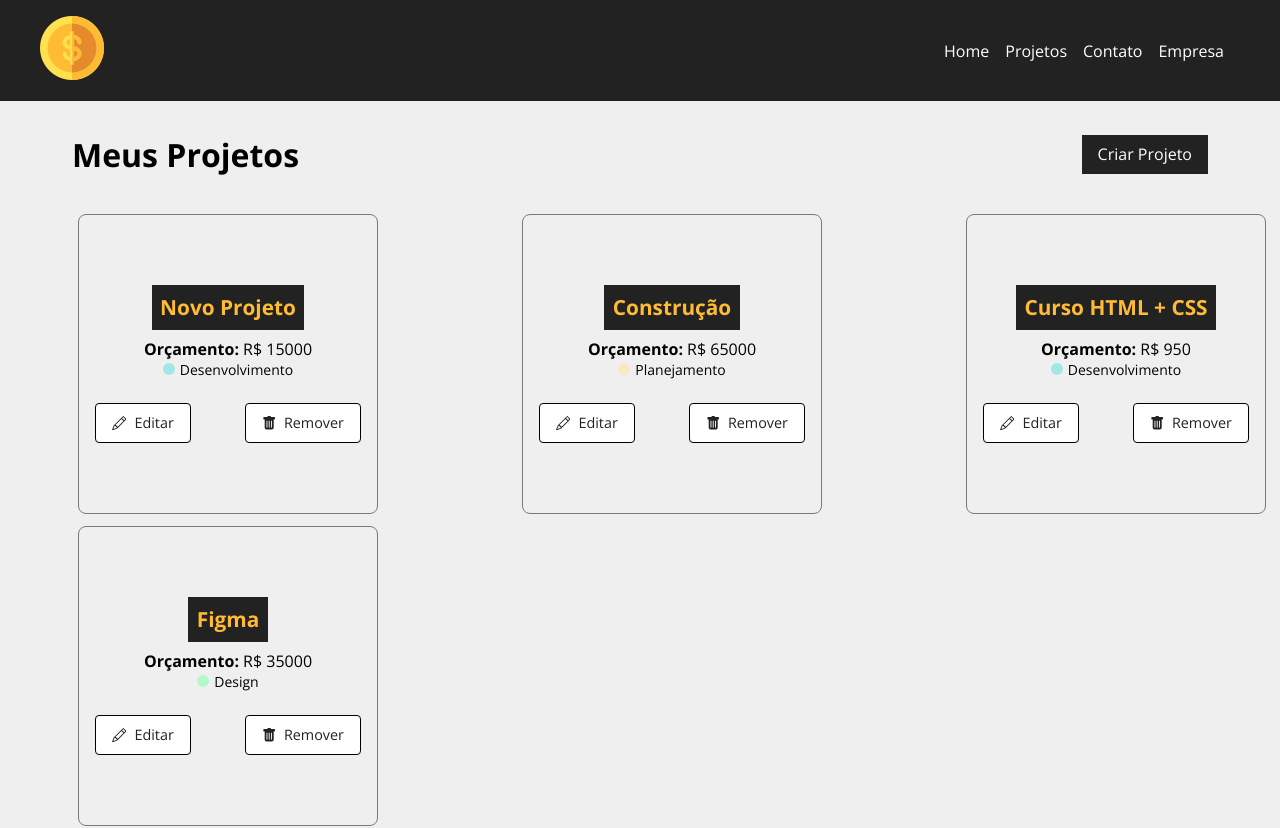
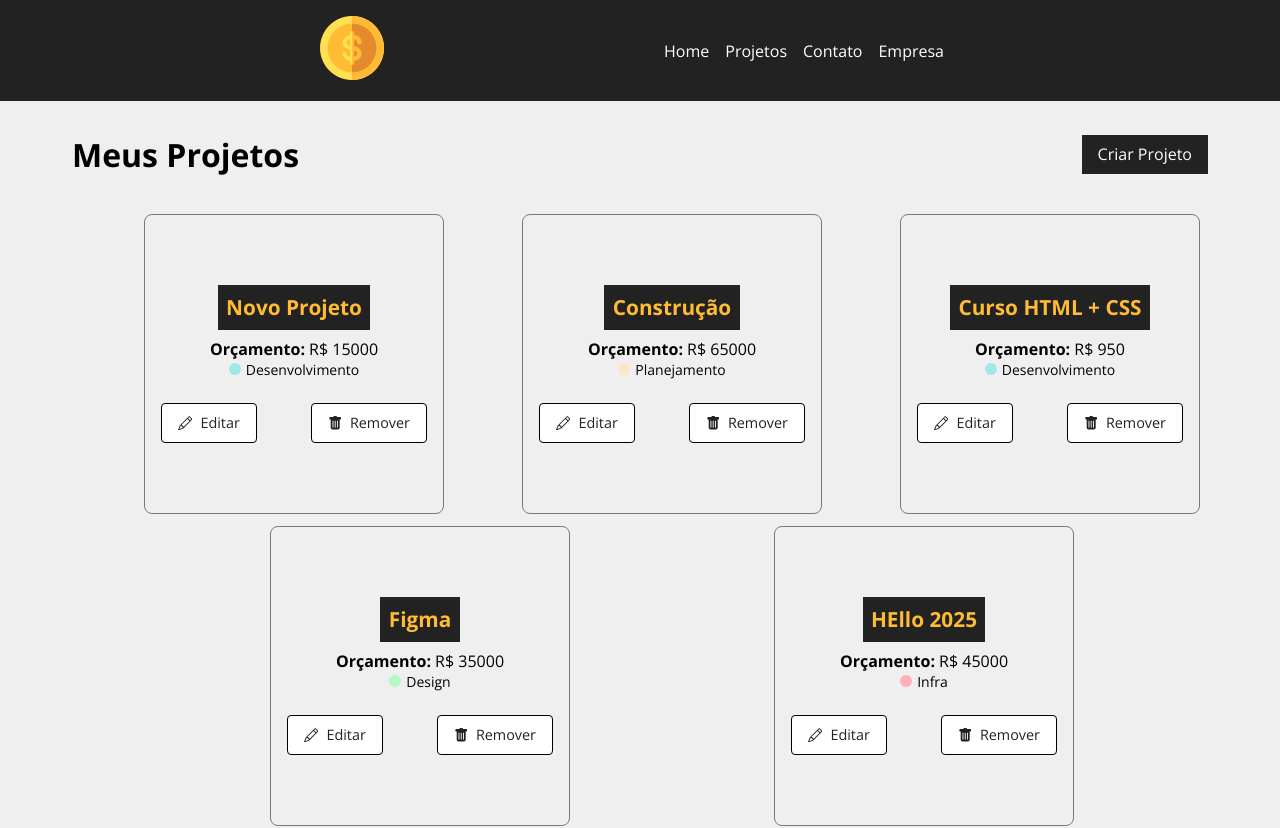
Before and after one commit to Filipe520/Costs, a React (Vite) app: page /projects in a window 1280 px wide. Shown: the top 828 px of the page. Built offline with nearby package versions, Linux system fonts and the light colour scheme; data requests are answered from the project's data file.

Commit message:
Criando componente de loader

```diff
--- a/db.json
+++ b/db.json
@@ -43,6 +43,17 @@
       },
       "cost": 0,
       "services": []
+    },
+    {
+      "id": "b5a8",
+      "name": "HEllo 2025",
+      "budget": "45000",
+      "category": {
+        "id": "1",
+        "name": "Infra"
+      },
+      "cost": 0,
+      "services": []
     }
   ],
   "categories": [
--- a/src/components/layout/Container/Container.module.css
+++ b/src/components/layout/Container/Container.module.css
@@ -2,7 +2,7 @@
 .container {
   width: 100%;
   display: flex;
-  justify-content: space-between;
+  justify-content: space-evenly;
   margin: 0 auto;
   flex-wrap: wrap;
 }
--- /dev/null
+++ b/src/components/layout/Loading/Loading.jsx
@@ -0,0 +1,13 @@
+import loading from "../../../img/loading.svg";
+import styles from "./Loading.module.css";
+
+const Loading = () => {
+  return (
+    <div className={styles.loading_container}>
+      <img className={styles.loader} src={loading} alt="loading" />
+    </div>
+  );
+};
+
+export default Loading;
+// <div className="loading-container">
--- /dev/null
+++ b/src/components/layout/Loading/Loading.module.css
@@ -0,0 +1,11 @@
+.loader_conteiner {
+  width: 100%;
+  height: 100vh;
+  display: flex;
+  justify-content: center;
+  align-items: center;
+}
+
+.loader {
+  width: 50px;
+}
--- a/src/components/pages/Projects/Projects.jsx
+++ b/src/components/pages/Projects/Projects.jsx
@@ -7,10 +7,12 @@ import styles from "./Projects.module.css";
 import ProjectCard from "./ProjectCard/ProjectCard";
 
 import { useState, useEffect } from "react";
+import Loading from "../../layout/Loading/Loading";
 
 function Projets() {
   const location = useLocation();
   const [projects, setProjects] = useState([]);
+  const [removeLoading, setRemoveLoading] = useState(false);
 
   let mensagem = "";
   if (location.state) {
@@ -18,6 +20,7 @@ function Projets() {
   }
 
   useEffect(() => {
+    setTimeout(() => {
       fetch("http://localhost:5000/projects", {
         method: "GET",
         headers: {
@@ -27,8 +30,10 @@ function Projets() {
         .then((res) => res.json())
         .then((data) => {
           setProjects(data);
+          setRemoveLoading(true);
         })
         .catch((err) => console.log(err));
+    }, 500);
   }, []);
 
   return (
@@ -38,7 +43,7 @@ function Projets() {
         <LinkButton to="/newproject" text="Criar Projeto" />
       </div>
       {mensagem && <Mensagem tipo="success" mensagem={mensagem} />}
-      <Conteiner customClass="start">
+      <Conteiner className={styles.containerCenter} customClass="start">
         {projects.length > 0 &&
           projects.map(({ id, name, budget, category }) => (
             <ProjectCard
@@ -49,6 +54,12 @@ function Projets() {
               key={id}
             />
           ))}
+        {!removeLoading && <Loading />}
+        {removeLoading && projects.length === 0 && (
+          <div className={styles.noprojects}>
+            <p>Não há projetos cadastrados</p>
+          </div>
+        )}
       </Conteiner>
     </div>
   );
```
Also changed, not shown: src/components/layout/Container/Container.jsx (+7 -7 lines). Lines whose indentation alone changed are shown as unchanged.
